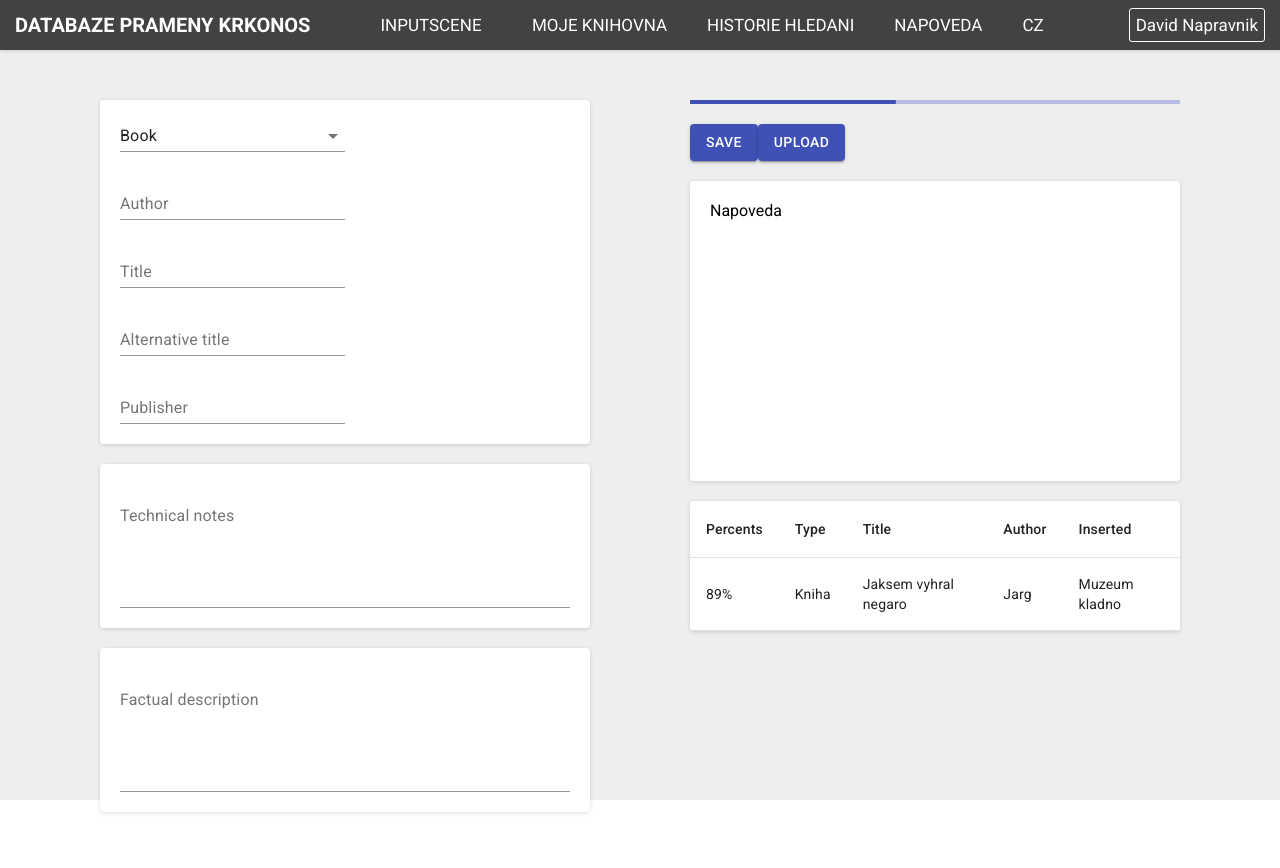
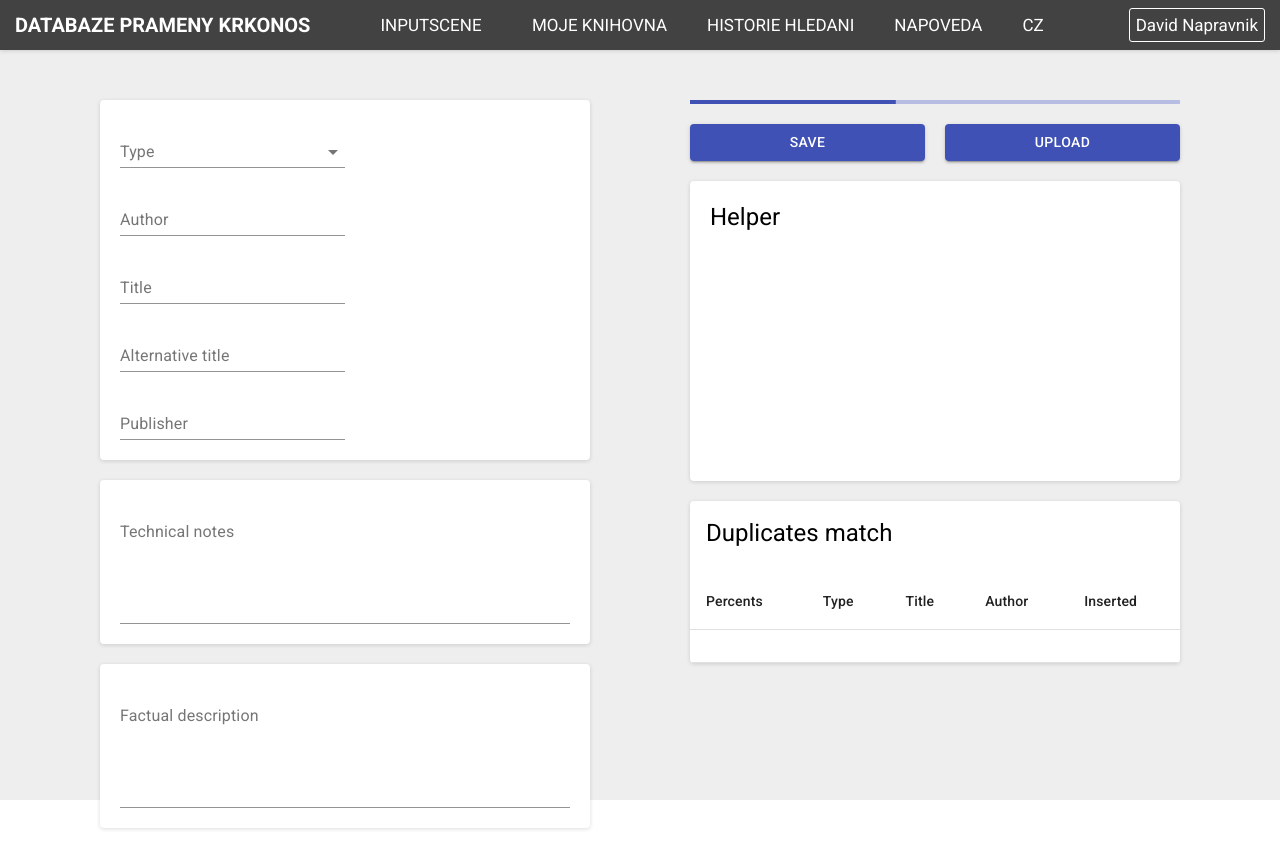
Before and after one commit to EbrithilNogare/PraK, a React app in the folder frontend/: page /prak/input in a window 1280 px wide. Shown: the top 868 px of the page. Built offline with nearby package versions, Linux system fonts and the light colour scheme.

Commit message:
input scene ready to presentate

```diff
--- a/frontend/src/scenes/input/inputScene.jsx
+++ b/frontend/src/scenes/input/inputScene.jsx
@@ -1,6 +1,5 @@
 import React from 'react'
 
-import Paper from '../../components/paper'
 import {
 	Select,
 	LinearProgress,
@@ -12,7 +11,16 @@ import {
 	TableHead,
 	TableRow,
 	Button,
+	InputLabel,
+	MenuItem,
+	FormControl,
+	Typography,
+	CardContent,
+	ButtonGroup,
 } from '@material-ui/core'
+
+import { Pair } from '../../components/layout'
+import Paper from '../../components/paper'
 
 import styles from './inputScene.module.scss'
 
@@ -26,23 +34,20 @@ class InputScene extends React.Component {
 			<div className={styles.InputScene}>
 				<div className={styles.LeftPanel}>
 					<Paper className={styles.mainInput}>
-						<Select
-							labelId="demo-simple-select-label"
-							id="demo-simple-select"
-							onChange={this.handleChange}
-							value={"Book"}
-							>
-							<option aria-label="None" value="" />
-							<option value={"Book"}>Book</option>
-							<option value={"Magazine"}>Magazine</option>
-						</Select>
-						<div></div>
+						<FormControl>
+							<InputLabel id="selectTypeLabel">Type</InputLabel>
+							<Select labelId="selectTypeLabel">
+								<MenuItem value={"Book"}>Book</MenuItem>
+								<MenuItem value={"Magazine"}>Magazine</MenuItem>
+							</Select>
+						</FormControl>
+						<div/>
 						<TextField label="Author"/>
-						<div></div>
+						<div/>
 						<TextField label="Title"/>
-						<div></div>
+						<div/>
 						<TextField label="Alternative title"/>
-						<div></div>
+						<div/>
 						<TextField label="Publisher"/>
 					</Paper>
 					<Paper className={styles.technicalInput}>
@@ -56,16 +61,24 @@ class InputScene extends React.Component {
 				<div className={styles.RightPanel}>
 					<LinearProgress variant="determinate" value={42}/>
 
-					<div>
+					<Pair variant="text" color="primary" aria-label="text primary button group">
 						<Button variant="contained" color="primary">Save</Button>
 						<Button variant="contained" color="primary">Upload</Button>
-					</div>
+					</Pair>
+
 
 					<Paper className={styles.helpField}>
-						Napoveda
+						<Typography gutterBottom variant="h5">
+							Helper
+						</Typography>
 					</Paper>
 
 					<TableContainer component={Paper}>
+						<CardContent>
+							<Typography gutterBottom variant="h5">
+								Duplicates match
+							</Typography>
+						</CardContent>
 						<Table aria-label="simple table">
 							<TableHead>
 								<TableRow>
@@ -78,12 +91,12 @@ class InputScene extends React.Component {
 							</TableHead>
 							<TableBody>
 
-								<TableRow key={1}>
-									<TableCell>89%</TableCell>
-									<TableCell>Kniha</TableCell>
-									<TableCell>Jaksem vyhral negaro</TableCell>
-									<TableCell>Jarg</TableCell>
-									<TableCell>Muzeum kladno</TableCell>
+								<TableRow>
+									<TableCell>{}</TableCell>
+									<TableCell>{}</TableCell>
+									<TableCell>{}</TableCell>
+									<TableCell>{}</TableCell>
+									<TableCell>{}</TableCell>
 								</TableRow>
 
 							</TableBody>
```
